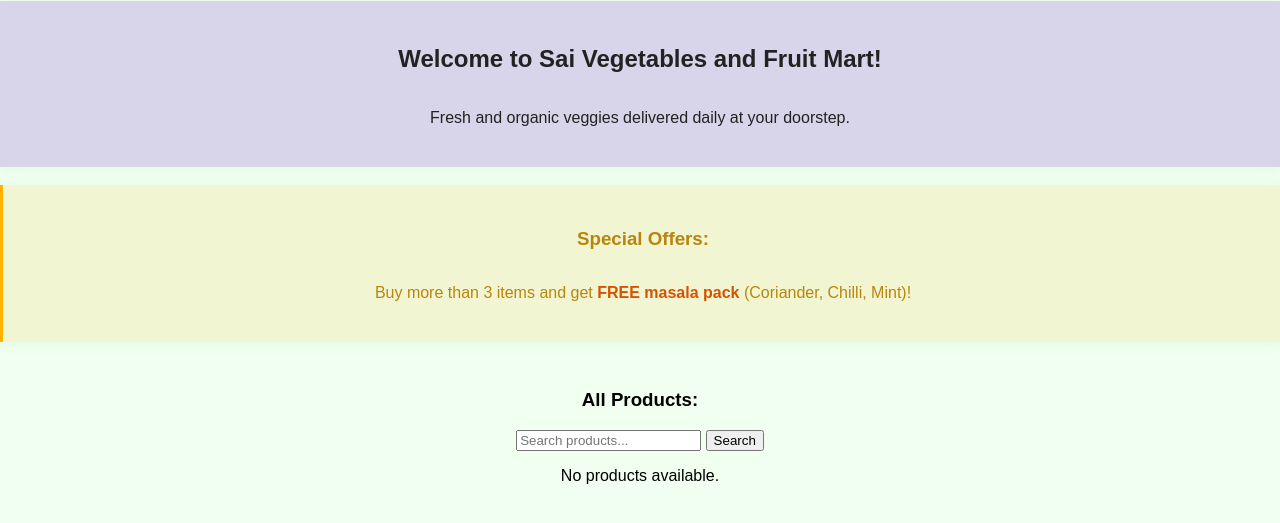
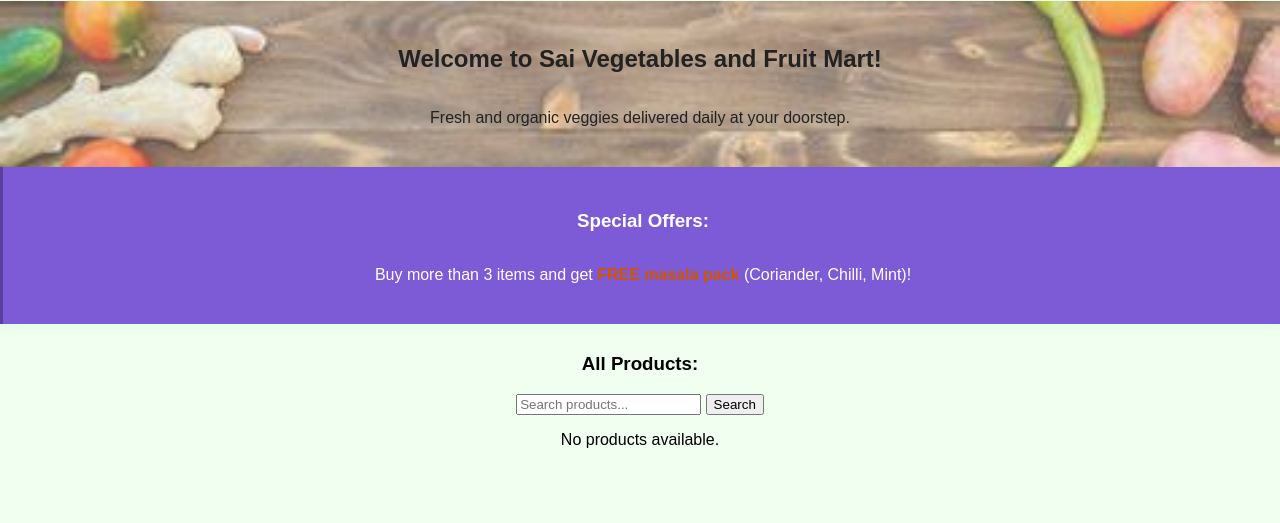
Before and after one commit to sakshimote20/Sai_Mart, a Django app: page / in a window 1280 px wide. Shown: the part 129-652 px from the top of the page. Run offline with Django 4.2, Linux system fonts and the light colour scheme; data that the repository does not hold is empty.

Commit message:
background image
background image

```diff
--- a/store/static/store/css/style.css
+++ b/store/static/store/css/style.css
@@ -38,7 +38,7 @@ footer {
 .home-container {
     display: flex;
     flex-direction: column;
-    gap: 18px;
+    gap: 0;
     margin-bottom: 40px;
 }
 .home-section {
@@ -57,14 +57,28 @@ footer {
     transform: translateX(-50%);
 }
 .welcome-section {
-    background: rgba(106, 17, 203, 0.18); /* transparent purple */
+    position: relative;
+    /* No background color, only image if present */
     color: #222;
     text-align: center;
+    overflow: hidden;
+}
+.welcome-section::before {
+    content: "";
+    position: absolute;
+    top: 0; left: 0; right: 0; bottom: 0;
+    background: url('/static/store/images/veggie-bg.jpg') center center/cover no-repeat;
+    opacity: 0.7; /* Slightly transparent image */
+    z-index: 1;
+}
+.welcome-section h2, .welcome-section p {
+    position: relative;
+    z-index: 2;
 }
 .offer-section {
-    background: rgba(255, 179, 0, 0.13); /* transparent yellow */
-    border-left: 6px solid #ffb300;
-    color: #b8860b;
+    background: #7d5ad6;
+    border-left: 6px solid #5a3fa3;
+    color: #fff;
     text-align: center;
 }
 .products-section {
@@ -117,3 +131,12 @@ footer {
         margin-top: 10px;
     }
 }
+.about-page {
+    background: #81C784; /* Light deep fresh green (from offer section) */
+    border-radius: 12px;
+    padding: 32px 24px;
+    margin: 32px auto;
+    max-width: 800px;
+    box-shadow: 0 2px 12px rgba(76, 175, 80, 0.08);
+    color: #222;
+}
```
Also changed, not shown: store/static/store/images/veggie-bg.jpg (added).
